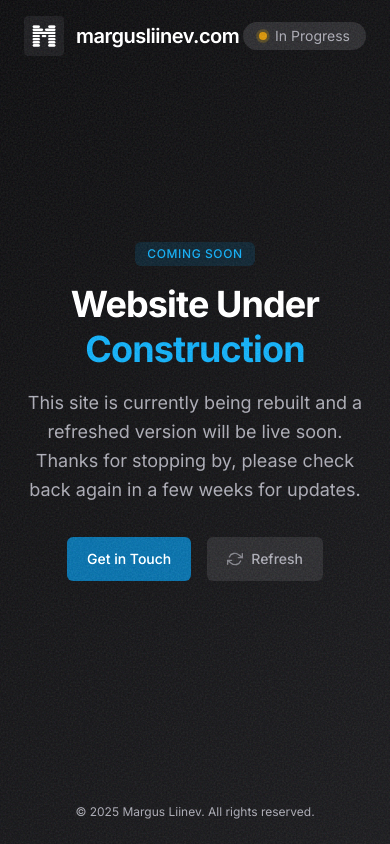
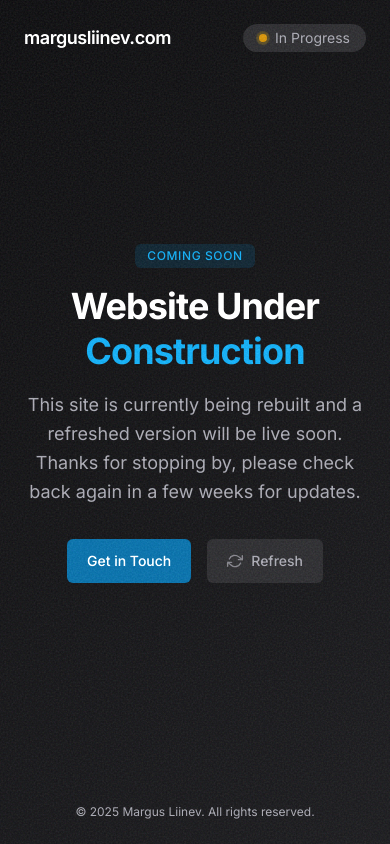
Before and after one commit to margusliinev/margusliinev.com, a Next.js app: page / in a window 390 px wide. Built offline with nearby package versions, Linux system fonts and the light colour scheme.

Commit message:
fix header for very small screens

```diff
--- a/next.config.ts
+++ b/next.config.ts
@@ -3,7 +3,7 @@ import type { NextConfig } from 'next';
 const nextConfig: NextConfig = {
     typedRoutes: true,
     experimental: { globalNotFound: true },
-    logging: { incomingRequests: { ignore: [/\.(?:ico|svg|png)(?:\?.*)?$/] } },
+    logging: { incomingRequests: { ignore: [/\.(?:ico|svg|png|webmanifest)(?:\?.*)?$/] } },
     output: 'standalone',
 };
 
--- a/src/app/page.tsx
+++ b/src/app/page.tsx
@@ -6,9 +6,9 @@ export default async function Home() {
     return (
         <main className='flex min-h-screen flex-col'>
             <header className='flex items-center justify-between px-6 py-4'>
-                <div className='flex items-center gap-3'>
-                    <Image src={Logo} alt='Logo' width={40} height={40} className='h-10 w-10' />
-                    <h1 className='text-foreground text-xl font-semibold tracking-tight'>margusliinev.com</h1>
+                <div className='xs:py-0 flex items-center gap-3 py-2'>
+                    <Image src={Logo} alt='Logo' width={40} height={40} className='xs:block hidden h-10 w-10' />
+                    <h1 className='text-foreground xs:text-xl text-lg font-semibold tracking-tight'>margusliinev.com</h1>
                 </div>
                 <span className='bg-background-light text-foreground-muted inline-flex items-center gap-2 rounded-full px-4 py-1 text-sm'>
                     <span className='relative flex h-2 w-2'>
```
